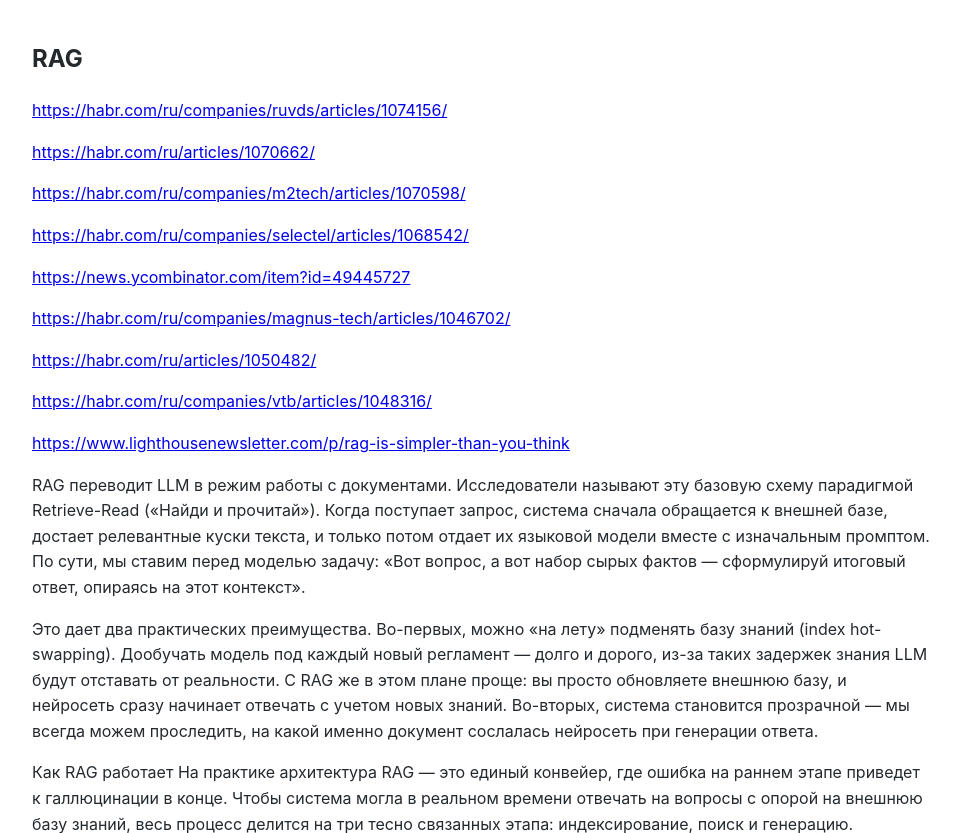
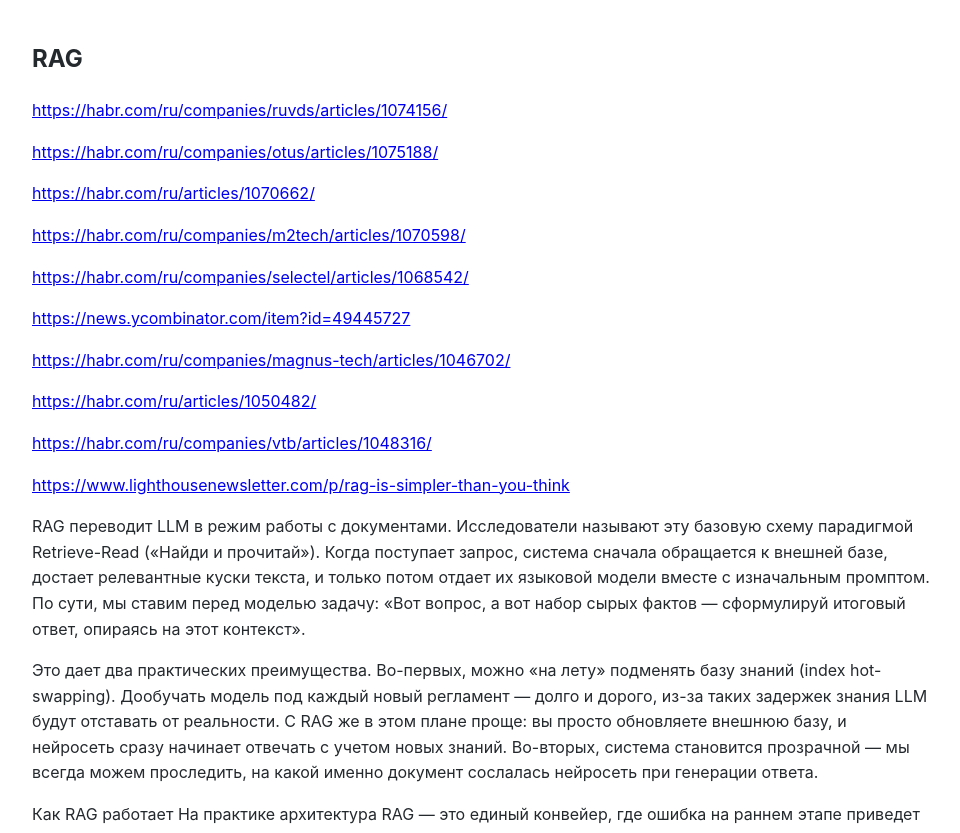
Before and after one commit to Michael-Lubinsky/michael-lubinsky.github.com, a Jekyll site: the page built from ml/rag.md, in a window 1280 px wide and 900 px high, cut to the strip 0-833 px from the top of the window. Shown: the whole strip, without its empty margins (158-1118 px from the left). Built offline with Jekyll 4.4.1, drawn with Linux system fonts in a browser that asks for light colours; our own code applies the rules of GitHub Pages for plain Markdown files.

Commit message:
Update rag.md

```diff
--- a/ml/rag.md
+++ b/ml/rag.md
@@ -1,6 +1,8 @@
 ## RAG
 
 <https://habr.com/ru/companies/ruvds/articles/1074156/>
+
+<https://habr.com/ru/companies/otus/articles/1075188/>
 
 <https://habr.com/ru/articles/1070662/>
 
```
